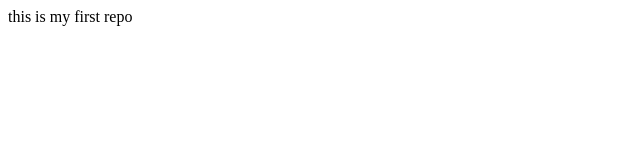
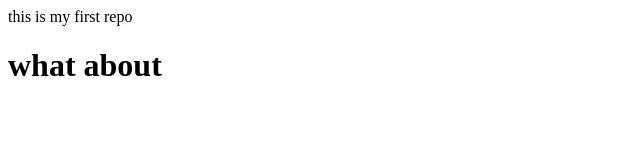
Before and after one commit to ammu-coder/sultan, a plain HTML site: page index.html in a window 1280 px wide. Shown: the whole page, without its empty margins (0-640 px from the left). Drawn offline with Linux system fonts and the light colour scheme.

Commit message:
both added

```diff
--- a/index.html
+++ b/index.html
@@ -1,5 +1,6 @@
 <html>
     <body>
         <p>this is my first repo</p>
+        <h1>what about</h1>
     </body>
 </html>
```
Also changed, not shown: add.html (added, +3 -0 lines).
